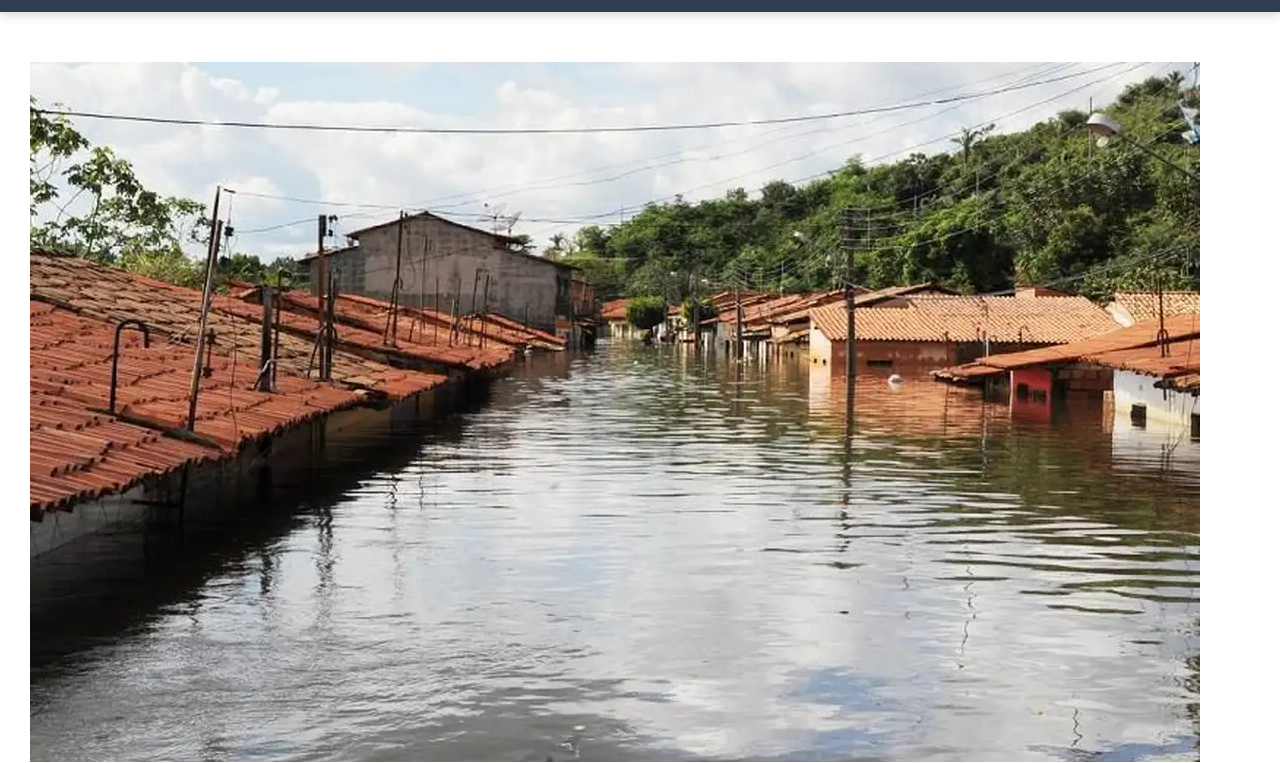
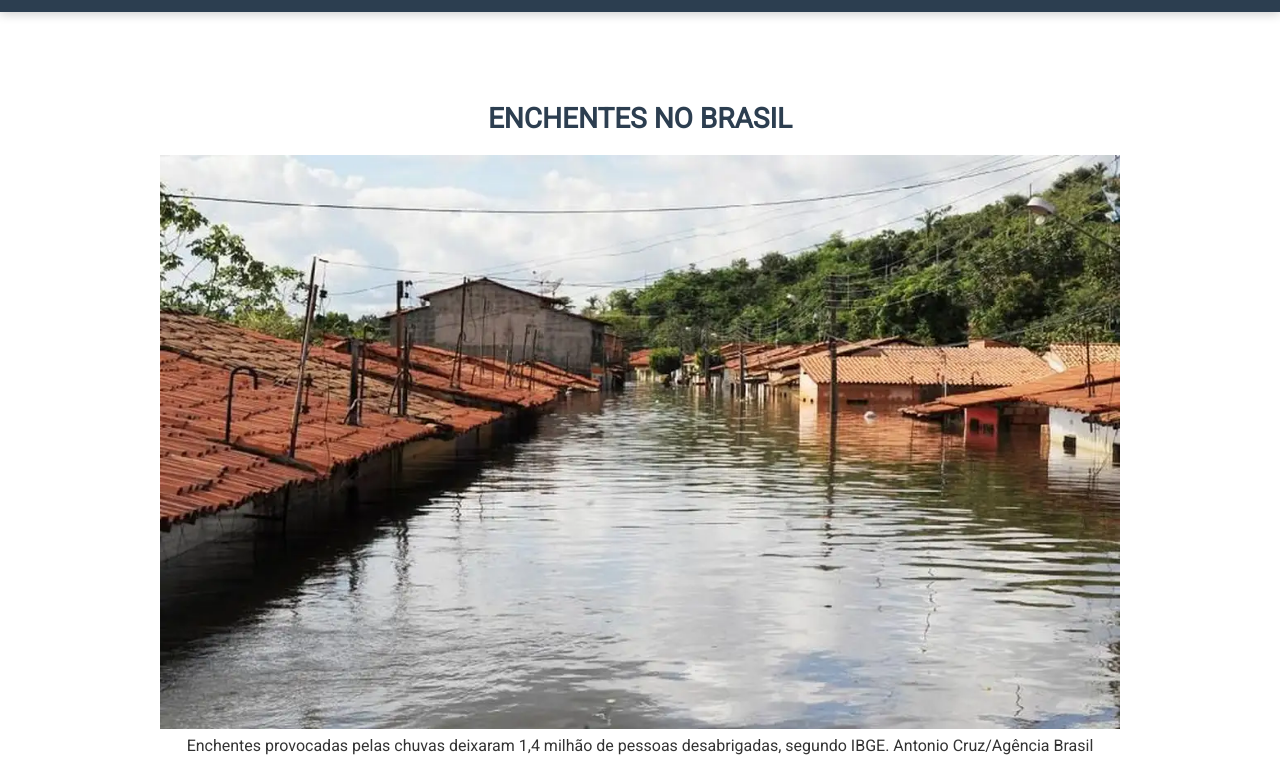
Before and after one commit to GlobalSolutionES/GS-FRONT-END, a plain HTML site: page src/pages/simulador.html in a window 1280 px wide. Shown: the part 48-811 px from the top of the page. Drawn offline with Linux system fonts and the light colour scheme.

Commit message:
Estilizando o SlideShow

```diff
--- a/src/css/style.css
+++ b/src/css/style.css
@@ -74,7 +74,7 @@
     padding: 15px;
   }
   header h1 {
-    margin-bottom: 10px;
+    margin-bottom: 25px;
   }
   header ul {
     flex-direction: column;
@@ -91,7 +91,7 @@
   padding: 40px 30px;
  }
 
- .container-secao p {
+ .container-secao p, #apresentacao p {
   font-size: 16px;
   color: #333;
   line-height: 1.6;
@@ -208,3 +208,23 @@
  .rodape-links a:hover {
   color: #f39c12;
  }
+
+ #apresentacao{
+    text-align: center;
+    padding: 40px 20px;
+    max-width:1000px;
+    margin-left: auto;
+    margin-right: auto;
+    margin-bottom: auto;
+
+ }
+
+ #apresentacao h2{
+  text-align: center;
+ }
+
+ #apresentacao img{
+  width: 100%;
+  background-color: #f4f4f4;
+  padding: 0;
+ }
--- a/src/pages/simulador.html
+++ b/src/pages/simulador.html
@@ -27,6 +27,7 @@
 
     <div class="container-secao">
         <section class="bloco-secao" id="apresentacao">
+            <h2>Enchentes no Brasil</h2>
             <!-- O script.js definirá o src -->
             <img src="" id="imagens" alt="Imagem - Enchentes">
             <p id="legenda"></p>
```
